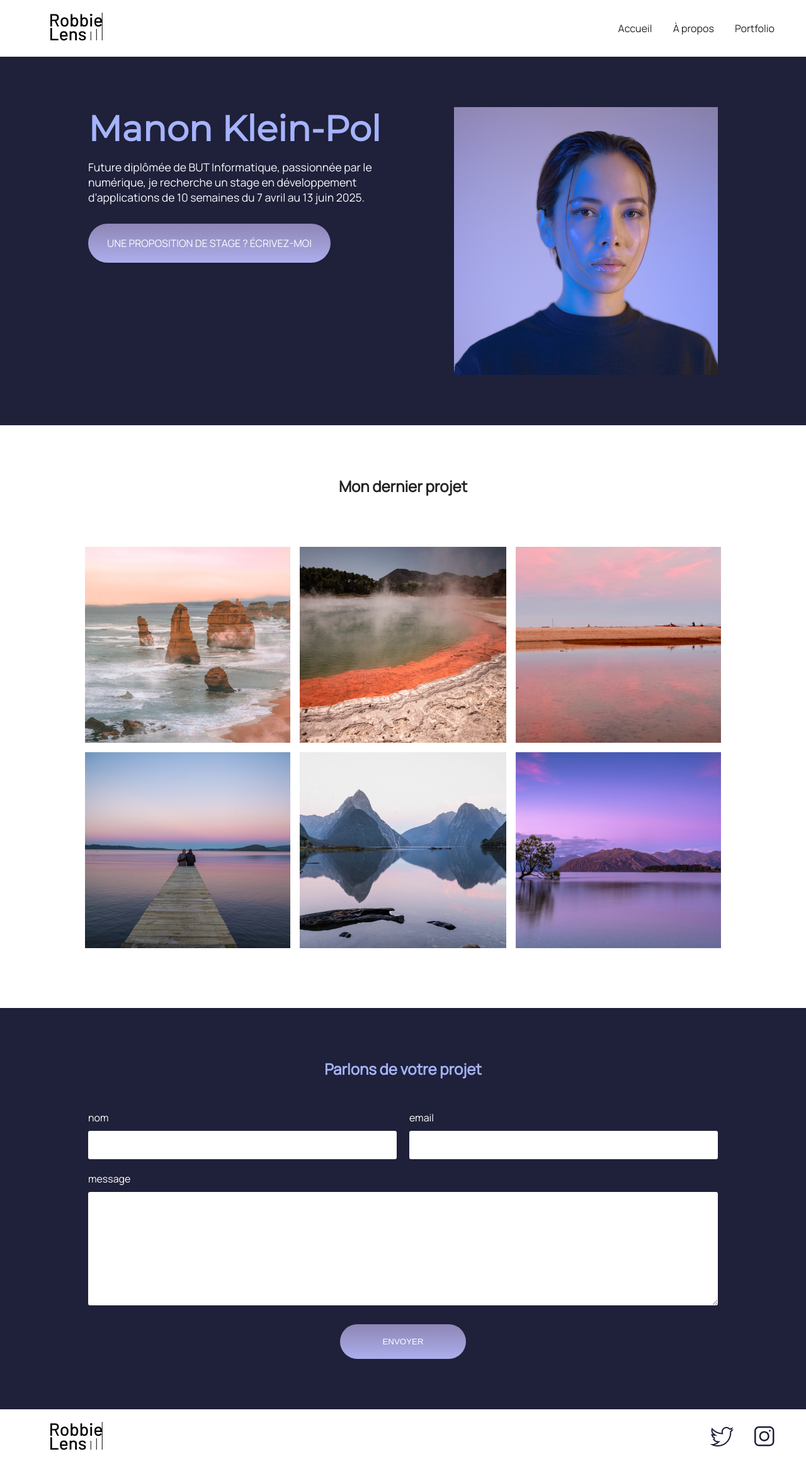
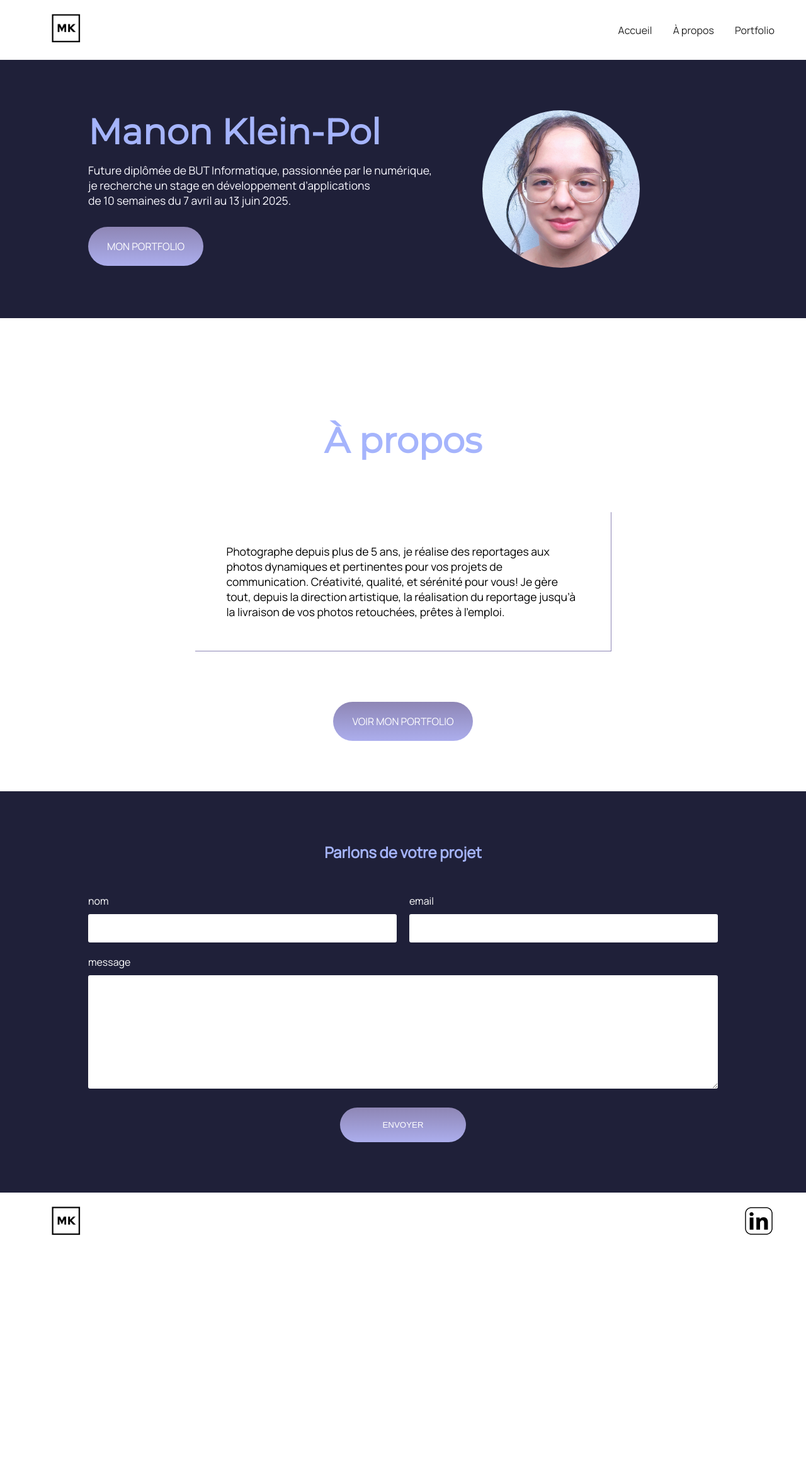
Before and after one commit to Manon-KP/portfolio, a PHP site: page / in a window 1280 px wide. Shown: the whole page at 63% size. After the commit the page ends 1961 px from the top, so only its background shows below. Run offline with PHP 8.4, Linux system fonts and the light colour scheme.

Commit message:
Modification de index.html et des css

```diff
--- a/CSS/index.css
+++ b/CSS/index.css
@@ -25,12 +25,19 @@
   margin: auto;
 }
 
+p,
+li {
+  font-size: 1.1em;
+}
+
+
 .accueil-introduction h1 {
   margin-bottom: 15px;
 }
 
 .accueil-introduction p {
   margin-bottom: 30px;
+  color: #f9f8ff;
 }
 
 .accueil-introduction div {
@@ -81,6 +88,47 @@ input[type='submit'] {
   margin-top: 30px;
 }
 
+.carre-contenu {
+  border-right: 1px solid #8e86b5;
+  border-bottom: 1px solid #8e86b5;
+  padding: 50px;
+  width: 50%;
+  margin: auto;
+  margin-bottom: 80px;
+}
+
+.carre-contenu h2 {
+  margin-top: 30px;
+}
+
+.carre-contenu p {
+  color:black !important;
+}
+
+.carre-contenu ul {
+  margin-top: 30px;
+}
+
+.carre-contenu + div {
+  text-align: center;
+}
+
+.a-propos-main {
+  margin: auto;
+  background-color:white;
+  padding: 80px;
+}
+
+.a-propos-main h2 {
+  margin-bottom: 80px;
+}
+
+.a-propos-main h1,
+.a-propos-main h2 {
+  text-align: center;
+  padding: 80px;
+}
+
 @media screen and (max-width: 996px) {
   .accueil-introduction {
     flex-direction: column;
--- a/CSS/style.css
+++ b/CSS/style.css
@@ -28,16 +28,15 @@ h2 {
   color: #f9f8ff;
 }
 
-p,
-li {
-  font-size: 1.1em;
-  color: #f9f8ff;
-}
-
 header,
 footer {
   background-color: white;
   padding: 20px 50px;
+}
+
+p,
+li {
+  font-size: 1.1em;
 }
 
 .cta {
--- a/index.html
+++ b/index.html
@@ -15,7 +15,7 @@
     <header>
         <nav>
             <a href="index.html" class="lien-icone">
-                <img src="images/logo.png" alt="Logo Robbie Lens" />
+                <img src="images/logo_light.png" alt="Logo Manon Klein-Pol" style="width: 50px;" />
             </a>
             <div>
                 <a href="index.html">Accueil</a>
@@ -29,27 +29,33 @@
             <div>
                 <h1>Manon Klein-Pol</h1>
                 <p>
-                    Future diplômée de BUT Informatique, passionnée par le numérique,
-                    je recherche un stage en développement d’applications
+                    Future diplômée de BUT Informatique, passionnée par le numérique, <br>
+                    je recherche un stage en développement d’applications <br>
                     de 10 semaines du 7 avril au 13 juin 2025.
                 </p>
-                <a href="#contact" class="cta">UNE PROPOSITION DE STAGE ? ÉCRIVEZ-MOI</a>
+                <a href="#contact" class="cta">MON PORTFOLIO</a>
             </div>
-            <img src="images/robbie-lens.png" alt="Portrait avec effet de la photographe Robbie Lens" />
+            <img src="images/manon_klein-pol_photo.jpg" alt="photo de Manon Klein-Pol" style="border-radius: 100%; width: 250px;" />
         </section>
-        <section class="accueil-photos">
-            <h2>Mon dernier projet</h2>
-            <div>
-                <img src="images/accueil/element-1.png" alt="Twelve apostles - Australie" />
-                <img src="images/accueil/element-2.png" alt="Wai-O-Tapu - Nouvelle-Zélande" />
-                <img src="images/accueil/element-3.png" alt="Parc National d’Abel Tasman - Nouvelle-Zélande" />
+
+        <section class="a-propos-main" style="background-color:white;">
+            <h1>À propos</h1>
+            <div class="carre-contenu">
+                <p style="color:black !important;">
+                    Photographe depuis plus de 5 ans, je réalise des reportages aux photos dynamiques et pertinentes
+                    pour
+                    vos
+                    projets de communication. Créativité, qualité, et sérénité pour vous! Je gère tout, depuis la
+                    direction
+                    artistique, la réalisation du reportage jusqu’à la livraison de vos photos retouchées, prêtes à
+                    l’emploi.
+                </p>
             </div>
             <div>
-                <img src="images/accueil/element-4.png" alt="Lac Rotorua - Nouvelle-Zélande" />
-                <img src="images/accueil/element-5.png" alt="Milford Sound - Nouvelle-Zélande" />
-                <img src="images/accueil/element-6.png" alt="Lac Wanaka - Nouvelle-Zélande" />
+                <a href="portfolio.html" class="cta">VOIR MON PORTFOLIO</a>
             </div>
         </section>
+
         <section id="contact" class="section-contact">
             <h2>Parlons de votre projet</h2>
             <form method="get" action="">
@@ -71,14 +77,11 @@
     </main>
     <footer>
         <a href="index.html" class="lien-icone">
-            <img src="images/logo.png" alt="Logo Robbie Lens" />
+            <img src="images/logo_light.png" alt="Logo Manon Klein-Pol" style="width: 50px;" />
         </a>
         <div>
-            <a target="_blank" href="https://twitter.com/" class="lien-icone">
-                <img src="images/twitter.png" alt="Logo Twitter" />
-            </a>
-            <a target="_blank" href="https://www.instagram.com/" class="lien-icone">
-                <img src="images/instagram.png" alt="Logo Instagram" />
+            <a target="_blank" href="https://www.linkedin.com/in/manon-klein-pol/" class="lien-icone">
+                <img src="images/linkin_logo_light.jpg" alt="Logo Linkedin" style="width: 50px;"/>
             </a>
         </div>
     </footer>
```
Also changed, not shown: CSS/a-propos.css (+0 -31 lines), a-propos.html (+7 -34 lines), images/linkin_logo_light.jpg (added), images/logo.png (deleted), images/logo_dark.png (added), images/logo_light.png (added), images/manon_klein-pol_photo.jpg (added), images/robbie-lens.png (deleted).
